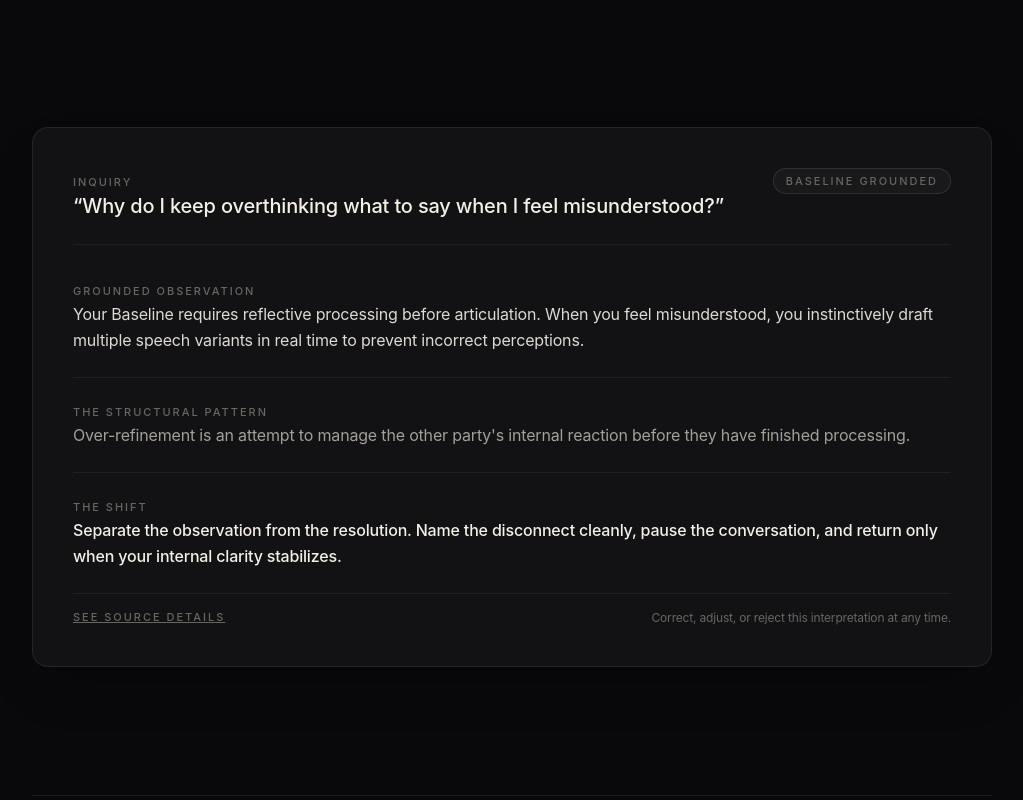
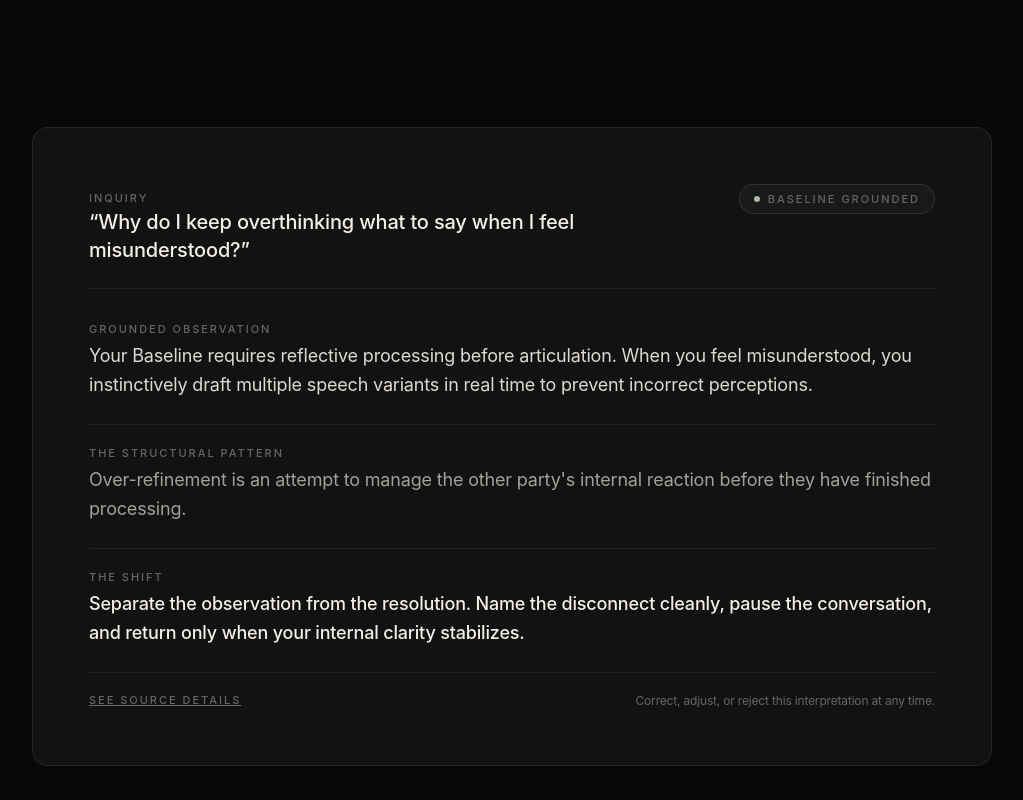
Before and after one commit to defragapp/Sovereign.final, a React (Vite) app in the folder apps/web/: page / in a window 1280 px wide. Shown: the part 1200-2000 px from the top of the page, without its empty margins (128-1151 px from the left). Built offline with nearby package versions, Linux system fonts and the light colour scheme.

Commit message:
style(ui): elevate Sovereign Answer v2 card with active sage pulse dot and bg-[#121212] surface

```diff
--- a/apps/web/src/App.tsx
+++ b/apps/web/src/App.tsx
@@ -378,45 +378,46 @@ function Landing() {
           data-visible={previewView.isInView}
           className="animate-fade-up"
         >
-          <div className="rounded-2xl border border-[rgba(255,255,255,0.08)] bg-[var(--surface-1)] p-6 sm:p-10 space-y-6 shadow-2xl">
+          <div className="rounded-2xl border border-white/[0.08] bg-[#121212] p-8 sm:p-14 space-y-6 shadow-2xl">
             {/* Inquiry Header */}
-            <div className="flex items-start justify-between border-b border-[rgba(255,255,255,0.06)] pb-6">
+            <div className="flex items-start justify-between border-b border-white/[0.06] pb-6">
               <div className="space-y-1">
-                <span className="font-utility text-[10px] text-[var(--subtle)] tracking-wider">INQUIRY</span>
+                <span className="font-utility text-[10px] text-white/40 tracking-[0.2em] uppercase">INQUIRY</span>
                 <p className="text-base sm:text-xl text-[var(--cream)] font-medium">
                   &ldquo;Why do I keep overthinking what to say when I feel misunderstood?&rdquo;
                 </p>
               </div>
-              <span className="rounded-full border border-[rgba(255,255,255,0.1)] bg-[rgba(255,255,255,0.03)] px-3 py-1 text-[10px] font-utility text-[var(--sage)] shrink-0 hidden sm:inline-block">
-                BASELINE GROUNDED
-              </span>
+              <div className="flex items-center gap-2 rounded-full border border-white/[0.1] bg-white/[0.03] px-3.5 py-1.5 shrink-0 hidden sm:flex">
+                <span className="h-1.5 w-1.5 rounded-full bg-[var(--sage)] animate-pulse" />
+                <span className="text-[10px] font-utility text-[var(--sage)] tracking-wider">BASELINE GROUNDED</span>
+              </div>
             </div>
 
             {/* Structured Sovereign Answer v2 */}
             <div className="space-y-6 pt-2">
               <div className="space-y-2">
-                <span className="font-utility text-[10px] text-[var(--sage)] tracking-wider">GROUNDED OBSERVATION</span>
-                <p className="text-sm sm:text-base text-[var(--cream)]/90 leading-relaxed">
+                <span className="font-utility text-[10px] text-white/40 tracking-[0.2em] uppercase block mb-1">GROUNDED OBSERVATION</span>
+                <p className="text-base sm:text-lg text-[var(--cream)]/90 leading-relaxed font-normal">
                   Your Baseline requires reflective processing before articulation. When you feel misunderstood, you instinctively draft multiple speech variants in real time to prevent incorrect perceptions.
                 </p>
               </div>
 
-              <div className="space-y-2 border-t border-[rgba(255,255,255,0.06)] pt-5">
-                <span className="font-utility text-[10px] text-[var(--sage)] tracking-wider">THE STRUCTURAL PATTERN</span>
-                <p className="text-sm sm:text-base text-[var(--muted)] leading-relaxed">
+              <div className="space-y-2 border-t border-white/[0.06] pt-5">
+                <span className="font-utility text-[10px] text-white/40 tracking-[0.2em] uppercase block mb-1">THE STRUCTURAL PATTERN</span>
+                <p className="text-base sm:text-lg text-[var(--muted)] leading-relaxed font-normal">
                   Over-refinement is an attempt to manage the other party&apos;s internal reaction before they have finished processing.
                 </p>
               </div>
 
-              <div className="space-y-2 border-t border-[rgba(255,255,255,0.06)] pt-5">
-                <span className="font-utility text-[10px] text-[var(--sage)] tracking-wider">THE SHIFT</span>
-                <p className="text-sm sm:text-base text-[var(--cream)] font-medium leading-relaxed">
+              <div className="space-y-2 border-t border-white/[0.06] pt-5">
+                <span className="font-utility text-[10px] text-white/40 tracking-[0.2em] uppercase block mb-1">THE SHIFT</span>
+                <p className="text-base sm:text-lg text-[var(--cream)] font-medium leading-relaxed">
                   Separate the observation from the resolution. Name the disconnect cleanly, pause the conversation, and return only when your internal clarity stabilizes.
                 </p>
               </div>
 
               {/* Source Details & Correction Prompt Footer */}
-              <div className="border-t border-[rgba(255,255,255,0.06)] pt-4 flex flex-col sm:flex-row items-start sm:items-center justify-between gap-3 text-xs text-[var(--subtle)]">
+              <div className="border-t border-white/[0.06] pt-5 flex flex-col sm:flex-row items-start sm:items-center justify-between gap-3 text-xs text-[var(--subtle)]">
                 <button
                   type="button"
                   onClick={() => alert('Sources details: Baseline Facet 04 (Reflective Expression) & Facet 12 (Pressure Containment).')}
```
